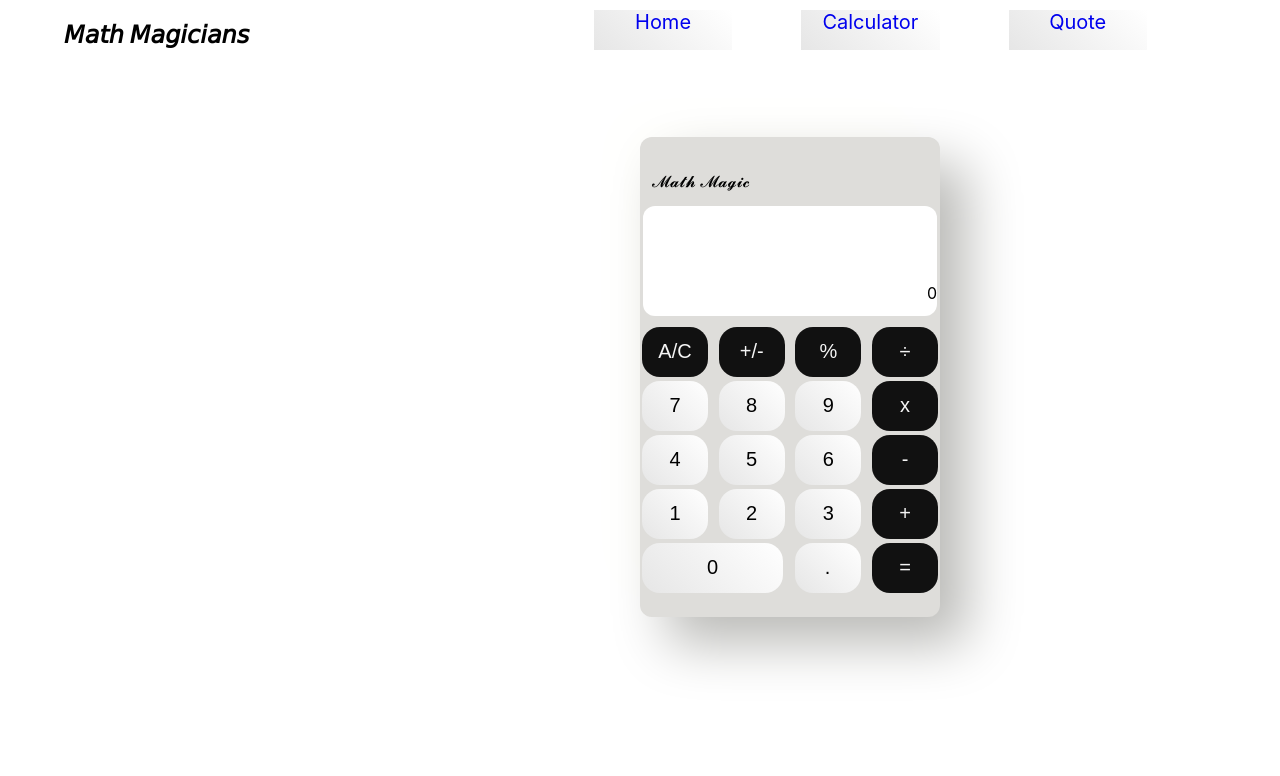
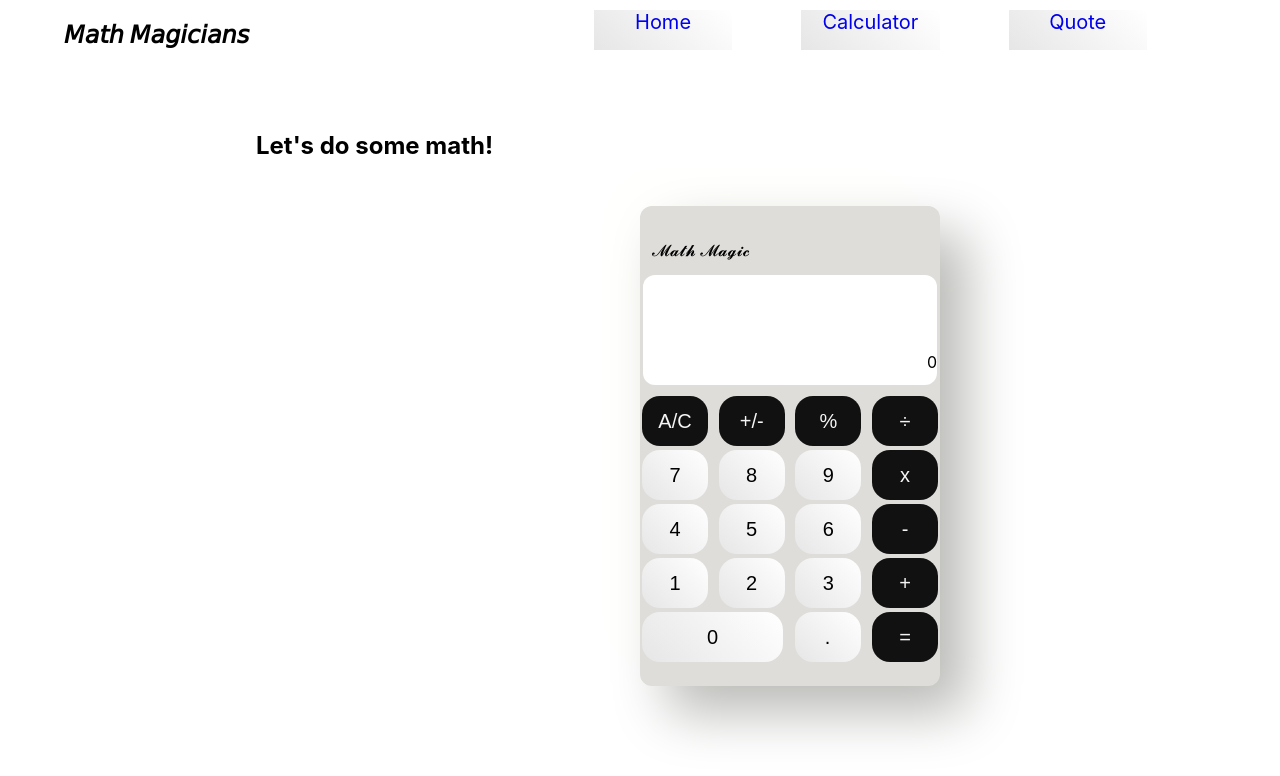
Before and after one commit to KanoCode/Math-Magicians, a React (Create React App) app: page /Calculator in a window 1280 px wide. Shown: the top 776 px of the page. Built offline with nearby package versions, Linux system fonts and the light colour scheme; the HTML template or start-up script is replaced by a standard one.

Commit message:
Fix linters

```diff
--- a/src/App.css
+++ b/src/App.css
@@ -13,7 +13,7 @@
   display: flex;
   flex-direction: column;
   justify-content: center;
-  align-self: center0;
+  align-self: center;
   list-style: none;
   padding: 0;
 }
@@ -21,7 +21,7 @@
 .firstRow {
   width: 98%;
   margin: 1%;
-  background-color: #ffffff;
+  background-color: #fff;
   text-align: end;
   height: 110px;
   display: flex;
@@ -47,6 +47,17 @@ li {
   justify-content: space-between;
 }
 
-section,main{
+section,
+main {
   padding: 14%;
 }
+
+.calculator-css {
+  width: 60%;
+  padding-top: 4%;
+  margin: 0 auto;
+}
+
+.calculator-css h2 {
+  width: 40%;
+}
--- a/src/Components/Button.css
+++ b/src/Components/Button.css
@@ -6,15 +6,16 @@
   height: 50px;
   cursor: pointer;
   border-radius: 18px;
-  background: linear-gradient(45deg, #e6e6e6, #ffffff);
-}
-button:hover {
-  box-shadow: 11px -11px 22px #d6d6d6, -11px 11px 22px #ffffff;
+  background: linear-gradient(45deg, #e6e6e6, #fff);
 }
 
+button:hover {
+  box-shadow: 11px -11px 22px #d6d6d6, -11px 11px 22px #fff;
+}
+
+.secondRow button,
 button:nth-child(4),
-.lastRow button:nth-child(3),
-.secondRow button {
+.lastRow button:nth-child(3) {
   background: linear-gradient(45deg, #111, #111);
   color: whitesmoke;
 }
--- a/src/Components/calculator.js
+++ b/src/Components/calculator.js
@@ -11,6 +11,8 @@ const Calculator = () => {
   const { total, operation, next } = Data;
 
   return (
+    <section className="calculator-css">
+      <h2>Let&apos;s do some math!</h2>
       <div className="calc-wrap">
         <ul className="container">
           <li id="logo">𝓜𝓪𝓽𝓱 𝓜𝓪𝓰𝓲𝓬</li>
@@ -54,6 +56,7 @@ const Calculator = () => {
           </li>
         </ul>
       </div>
+    </section>
   );
 };
 
```
Also changed, not shown: public/logo192.png (deleted), public/logo512.png (deleted). Lines whose indentation alone changed are shown as unchanged.
